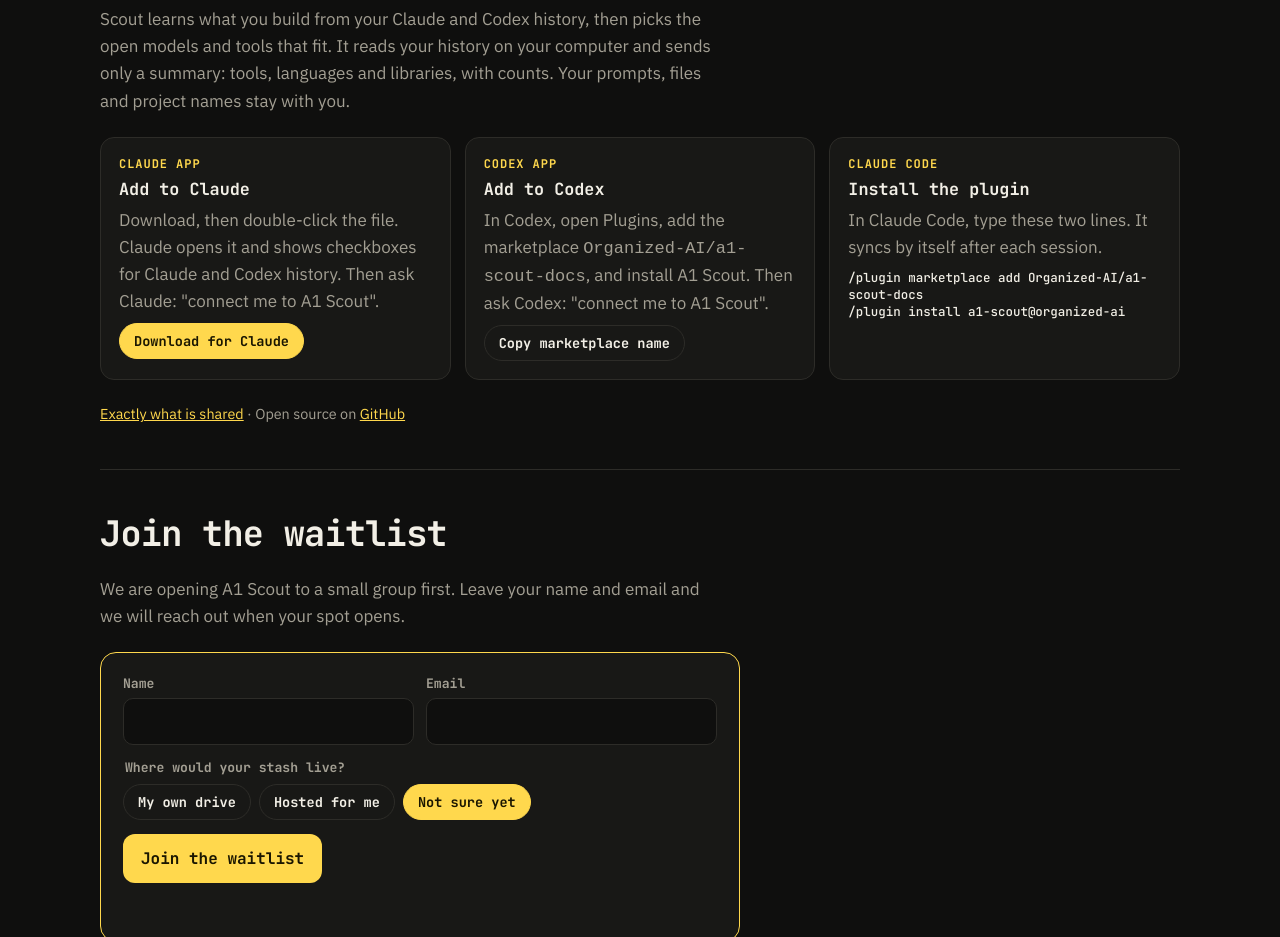
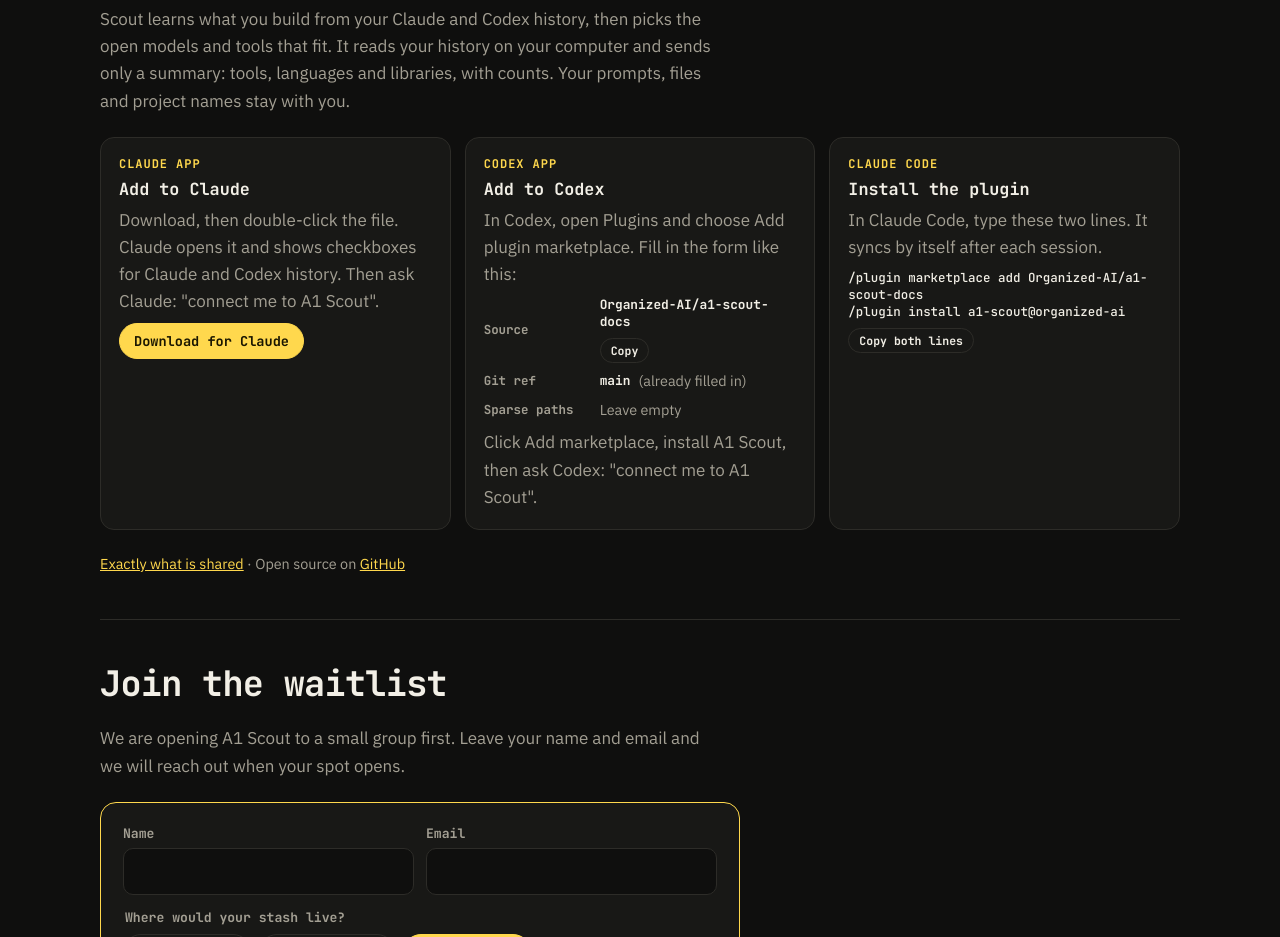
Before and after one commit to Organized-AI/a1-scout-docs, a browser extension: page public/index.html in a window 1280 px wide. Shown: the part 1740-2677 px from the top of the page. Drawn offline with nearby package versions, Linux system fonts and the light colour scheme; no server answers.

Commit message:
Codex: field-by-field marketplace steps (Source, Git ref, Sparse paths) and copy buttons that reset

```diff
--- a/public/index.html
+++ b/public/index.html
@@ -62,6 +62,11 @@
 .feats{display:grid;grid-template-columns:repeat(auto-fit,minmax(240px,1fr));gap:14px}
 @media (max-width:760px){.steps{grid-template-columns:minmax(0,1fr)}}
 .card{background:var(--panel);border:1px solid var(--line);border-radius:14px;padding:18px;display:grid;gap:8px;align-content:start;min-width:0}
+.fields-guide{margin:0;display:grid;gap:6px;font-size:.9rem}.fields-guide div{display:grid;grid-template-columns:7.5em 1fr;gap:8px;align-items:center}
+.fields-guide dt{color:var(--muted,#9a9a9a);font:600 .78rem var(--mono)}.fields-guide dd{margin:0;display:flex;gap:8px;align-items:center;flex-wrap:wrap;min-width:0}
+.fields-guide code{font:600 .8rem var(--mono);overflow-wrap:anywhere}
+.copy{font:700 .72rem var(--mono);padding:4px 10px;border-radius:999px;border:1px solid var(--line);background:transparent;color:inherit;cursor:pointer}
+.copy:hover{border-color:var(--sun)}.copy:focus-visible{outline:2px solid var(--sun);outline-offset:2px}
 .card .k{font:700 .75rem var(--mono);color:var(--sun);letter-spacing:.08em;text-transform:uppercase}
 .choice{display:grid;grid-template-columns:repeat(2,minmax(0,1fr));gap:14px}
 @media (max-width:640px){.choice{grid-template-columns:minmax(0,1fr)}}
@@ -146,8 +151,15 @@
   <p class="muted" style="max-width:62ch">Scout learns what you build from your Claude and Codex history, then picks the open models and tools that fit. It reads your history on your computer and sends only a summary: tools, languages and libraries, with counts. Your prompts, files and project names stay with you.</p>
   <div class="feats">
     <div class="card"><span class="k">Claude app</span><h3>Add to Claude</h3><p class="muted">Download, then double-click the file. Claude opens it and shows checkboxes for Claude and Codex history. Then ask Claude: "connect me to A1 Scout".</p><a class="pill sun" id="dl-mcpb" href="/download/a1-scout.mcpb" style="justify-self:start">Download for Claude</a></div>
-    <div class="card"><span class="k">Codex app</span><h3>Add to Codex</h3><p class="muted">In Codex, open Plugins, add the marketplace <code>Organized-AI/a1-scout-docs</code>, and install A1 Scout. Then ask Codex: "connect me to A1 Scout".</p><button class="pill" type="button" data-copy="Organized-AI/a1-scout-docs" style="justify-self:start;cursor:pointer">Copy marketplace name</button></div>
-    <div class="card"><span class="k">Claude Code</span><h3>Install the plugin</h3><p class="muted">In Claude Code, type these two lines. It syncs by itself after each session.</p><code style="font:500 .78rem var(--mono);overflow-wrap:anywhere">/plugin marketplace add Organized-AI/a1-scout-docs<br>/plugin install a1-scout@organized-ai</code></div>
+    <div class="card"><span class="k">Codex app</span><h3>Add to Codex</h3><p class="muted">In Codex, open Plugins and choose Add plugin marketplace. Fill in the form like this:</p>
+      <dl class="fields-guide">
+        <div><dt>Source</dt><dd><code>Organized-AI/a1-scout-docs</code><button class="copy" type="button" data-copy="Organized-AI/a1-scout-docs" data-ev="connect_copy_codex_source">Copy</button></dd></div>
+        <div><dt>Git ref</dt><dd><code>main</code> <span class="muted">(already filled in)</span></dd></div>
+        <div><dt>Sparse paths</dt><dd><span class="muted">Leave empty</span></dd></div>
+      </dl>
+      <p class="muted">Click Add marketplace, install A1 Scout, then ask Codex: "connect me to A1 Scout".</p></div>
+    <div class="card"><span class="k">Claude Code</span><h3>Install the plugin</h3><p class="muted">In Claude Code, type these two lines. It syncs by itself after each session.</p><code style="font:500 .78rem var(--mono);overflow-wrap:anywhere">/plugin marketplace add Organized-AI/a1-scout-docs<br>/plugin install a1-scout@organized-ai</code><button class="copy" type="button" data-copy="/plugin marketplace add Organized-AI/a1-scout-docs
+/plugin install a1-scout@organized-ai" data-ev="connect_copy_claude_code" style="justify-self:start">Copy both lines</button></div>
   </div>
   <p class="muted" style="font-size:.9rem"><a href="/privacy/">Exactly what is shared</a> · Open source on <a href="https://github.com/Organized-AI/a1-scout-docs/tree/main/connect" rel="noopener">GitHub</a></p>
 </section>
@@ -205,8 +217,11 @@
   }
 
   document.querySelectorAll("[data-copy]").forEach(b => b.addEventListener("click", async () => {
-    try { await navigator.clipboard.writeText(b.dataset.copy); b.textContent = "Copied"; } catch { b.textContent = b.dataset.copy; }
-    ev("connect_copy_marketplace");
+    const label = b.dataset.label || (b.dataset.label = b.textContent);
+    try { await navigator.clipboard.writeText(b.dataset.copy); b.textContent = "Copied"; } catch { b.textContent = "Select and copy it"; }
+    if (window.gsap && !reduce) gsap.fromTo(b, {scale:.94}, {scale:1, duration:.35, ease:"back.out(3)"});
+    setTimeout(() => { b.textContent = label; }, 1800);
+    ev(b.dataset.ev || "connect_copy");
   }));
   const dl = document.getElementById("dl-mcpb"); if (dl) dl.addEventListener("click", () => ev("connect_download_claude"));
   const f = document.getElementById("wl"), msg = document.getElementById("wl-msg"), go = document.getElementById("wl-go");
```
Also changed, not shown: connect/README.md.
